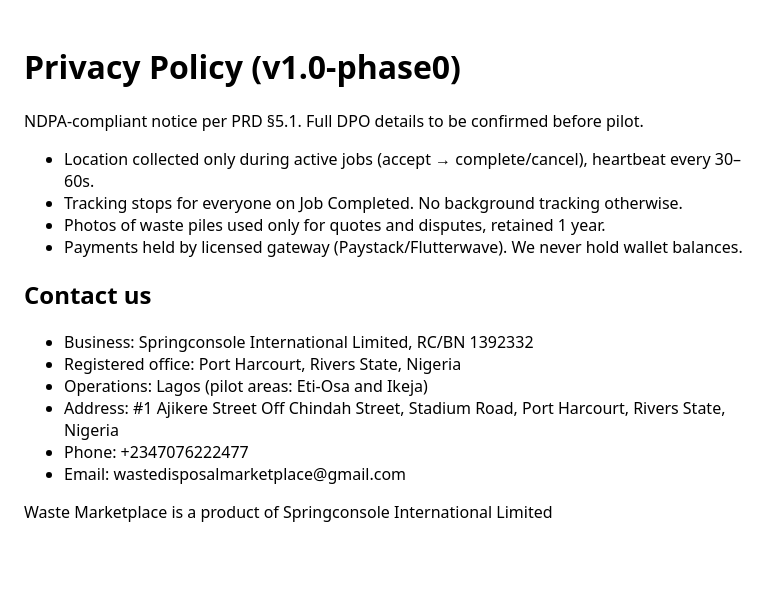
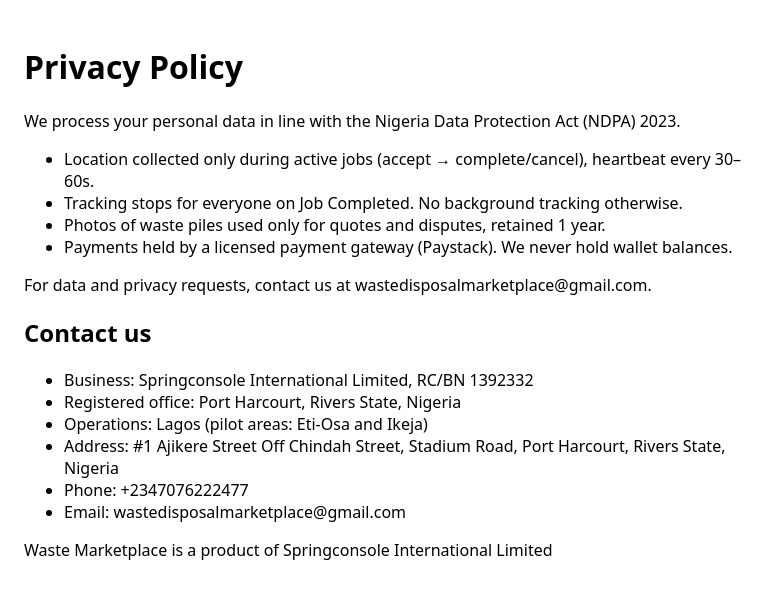
Before and after one commit to babyangel887/Waste-Disposal-Marketplace, a Next.js app in the folder apps/admin/: page /privacy in a window 1280 px wide. Shown: the top 598 px of the page, without its empty margins (0-781 px from the left). Built offline with nearby package versions, Linux system fonts and the light colour scheme.

Commit message:
feat(admin): plain NDPA 2023 privacy intro, Paystack wording, privacy contact email

```diff
--- a/apps/admin/app/privacy/page.tsx
+++ b/apps/admin/app/privacy/page.tsx
@@ -1,14 +1,15 @@
 export default function Privacy() {
   return (
     <main style={{ padding: 24, maxWidth: 720 }}>
-      <h1>Privacy Policy (v1.0-phase0)</h1>
-      <p>NDPA-compliant notice per PRD §5.1. Full DPO details to be confirmed before pilot.</p>
+      <h1>Privacy Policy</h1>
+      <p>We process your personal data in line with the Nigeria Data Protection Act (NDPA) 2023.</p>
       <ul>
         <li>Location collected only during active jobs (accept → complete/cancel), heartbeat every 30–60s.</li>
         <li>Tracking stops for everyone on Job Completed. No background tracking otherwise.</li>
         <li>Photos of waste piles used only for quotes and disputes, retained 1 year.</li>
-        <li>Payments held by licensed gateway (Paystack/Flutterwave). We never hold wallet balances.</li>
+        <li>Payments held by a licensed payment gateway (Paystack). We never hold wallet balances.</li>
       </ul>
+      <p>For data and privacy requests, contact us at wastedisposalmarketplace@gmail.com.</p>
       <h2>Contact us</h2>
       <ul>
         <li>Business: Springconsole International Limited, RC/BN 1392332</li>
```
